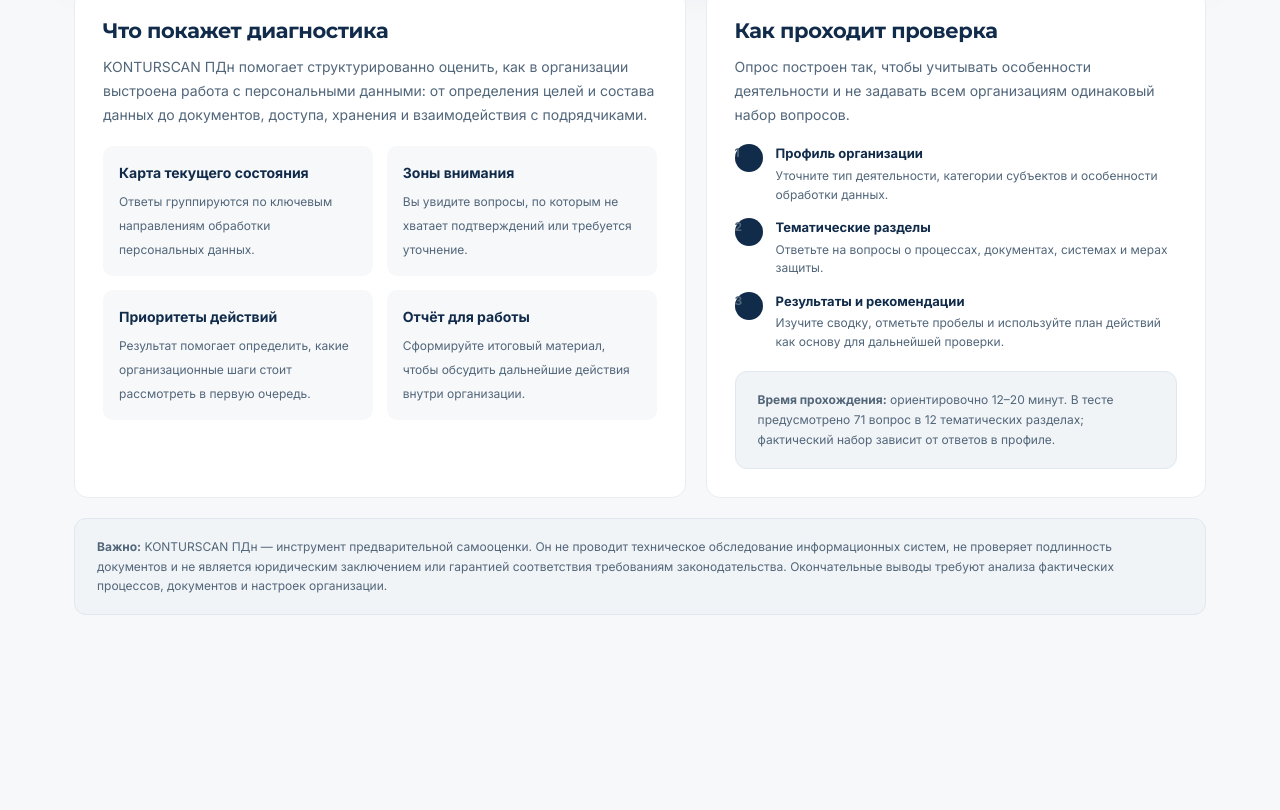
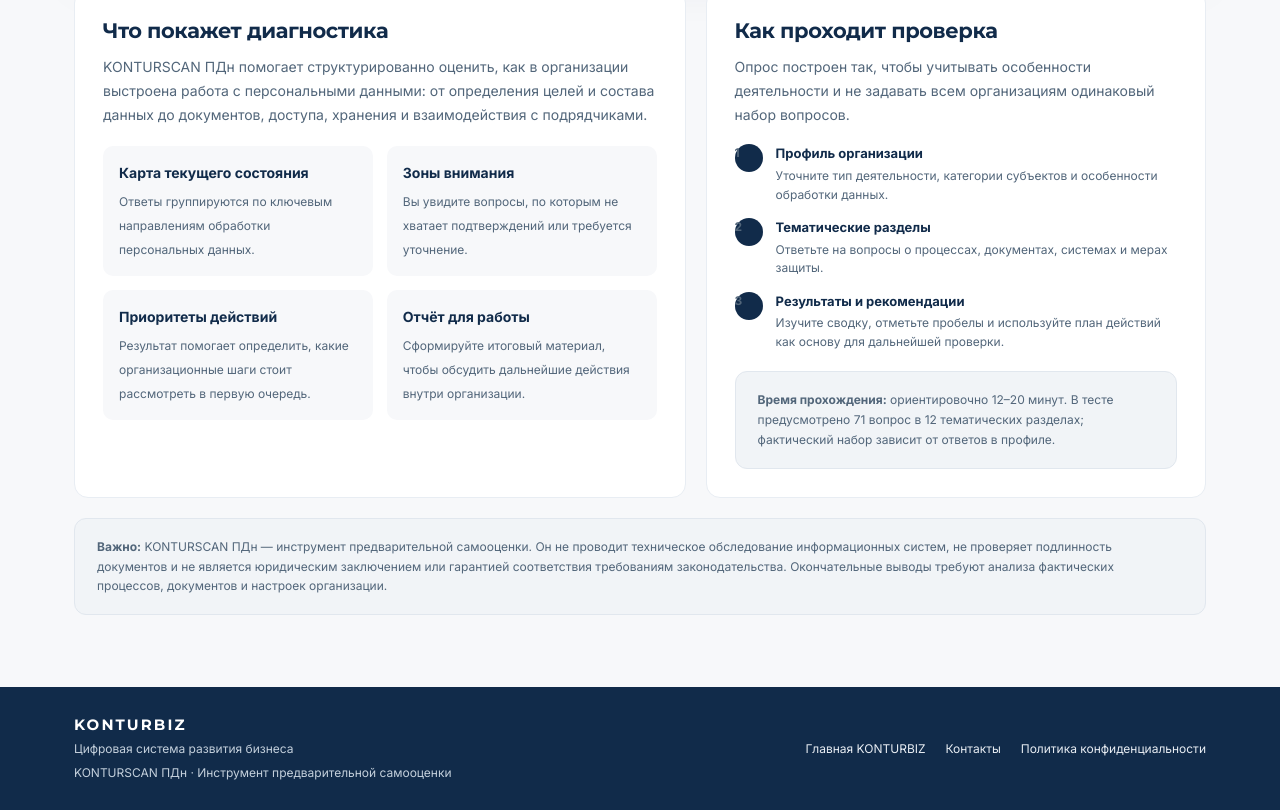
Before and after one commit to alexandrkolmakov24-cloud/konturbiz, a plain HTML site: page tools/pdn/index.html in a window 1280 px wide. Shown: the part 758-1568 px from the top of the page. Before the commit the page ends 1445 px from the top, so only its background shows below. Drawn offline with nearby package versions, Linux system fonts and the light colour scheme.

Commit message:
Add KONTURBIZ footer to KONTURSCAN page

```diff
--- a/tools/pdn/index.html
+++ b/tools/pdn/index.html
@@ -1046,5 +1046,15 @@ function restart(){
   show('screen-intro');
 }
 </script>
+<footer class="site-footer">
+  <div class="footer-inner">
+    <div><div class="footer-brand">KONTURBIZ</div><div class="footer-copy">Цифровая система развития бизнеса</div><div class="footer-copy">KONTURSCAN ПДн · Инструмент предварительной самооценки</div></div>
+    <div class="footer-links">
+      <a href="https://konturbiz.ru/">Главная KONTURBIZ</a>
+      <a href="https://konturbiz.ru/pages/about/contacts.html">Контакты</a>
+      <a href="https://konturbiz.ru/pages/legal/privacy.html">Политика конфиденциальности</a>
+    </div>
+  </div>
+</footer>
 </body>
 </html>
```
